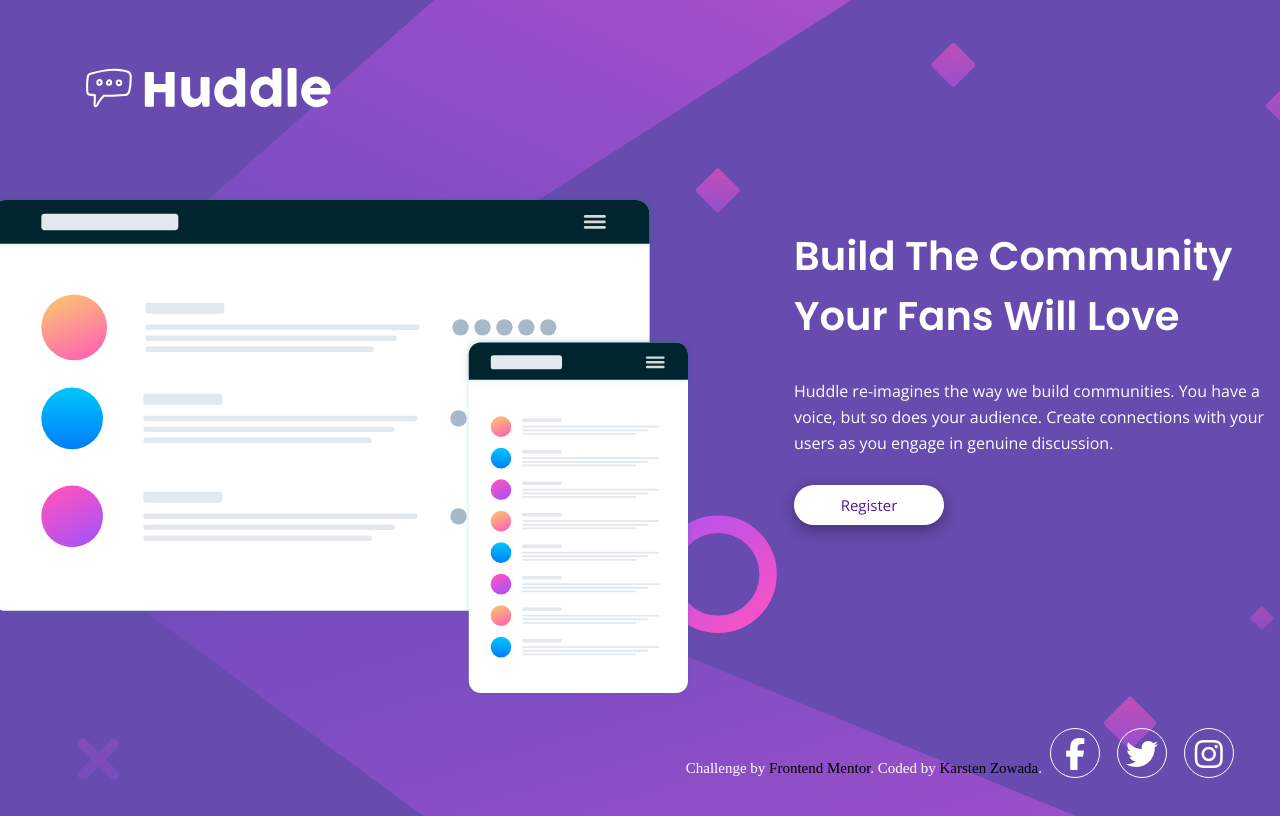
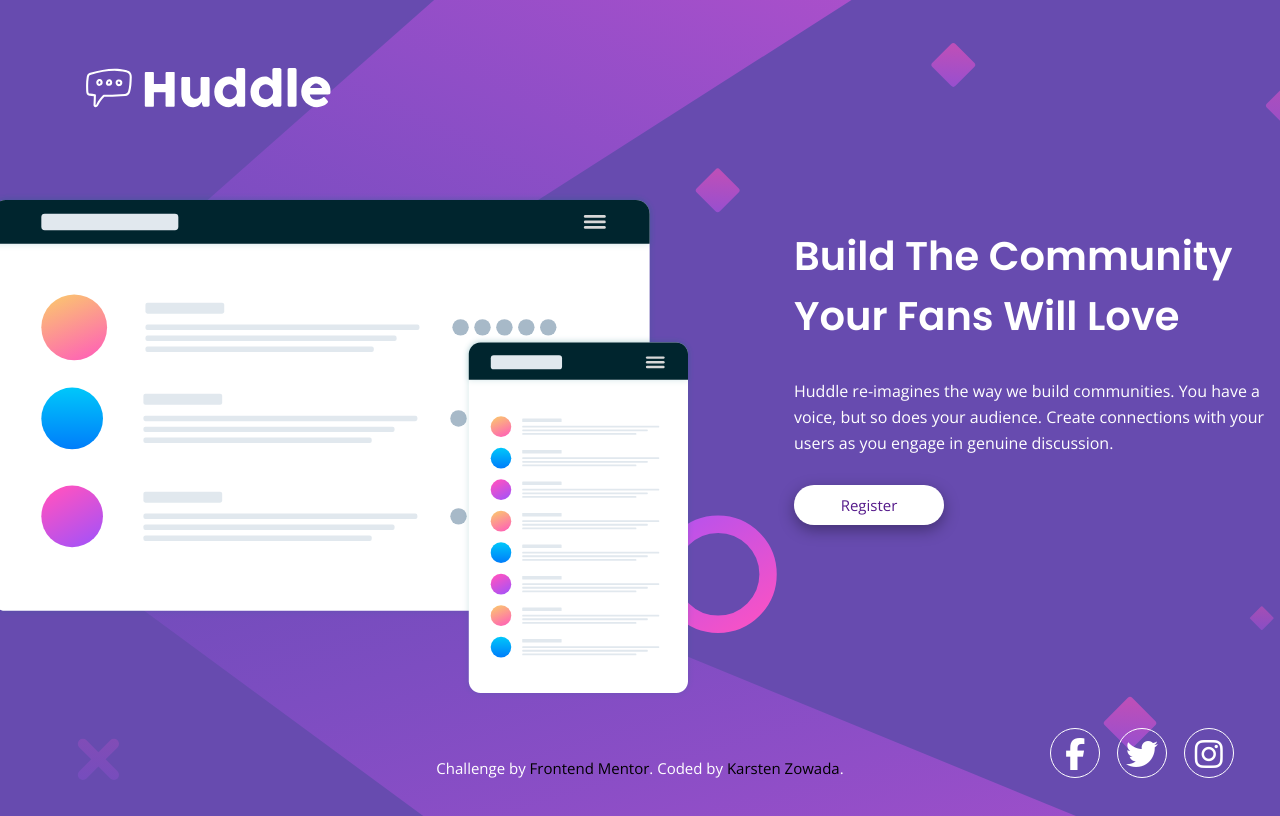
Before and after one commit to kzowada/huddle-landing-page-by-myself, a plain HTML site: page index.html in a window 1280 px wide. Drawn offline with nearby package versions, Linux system fonts and the light colour scheme.

Commit message:
positioned the icons and attribution p tag according to design

```diff
--- a/style.css
+++ b/style.css
@@ -80,16 +80,17 @@
 }
 
 footer {
+    position: relative;
     display: flex;
-    flex-direction: row;
-    justify-content: flex-end;
     height: 10vh;
+    justify-content: center;
 }
 
 .attribution {
     font-size: 20px;
     align-self: center;
     color: white;
+    font-family: Open Sans;
 }
 
 .attribution > a {
@@ -97,6 +98,9 @@
 }
 
 .icons {
+    position: absolute;
+    top: 0;
+    right: 0;
     display: inline-flex;
     width: 200px;
     justify-content: space-around;
```
